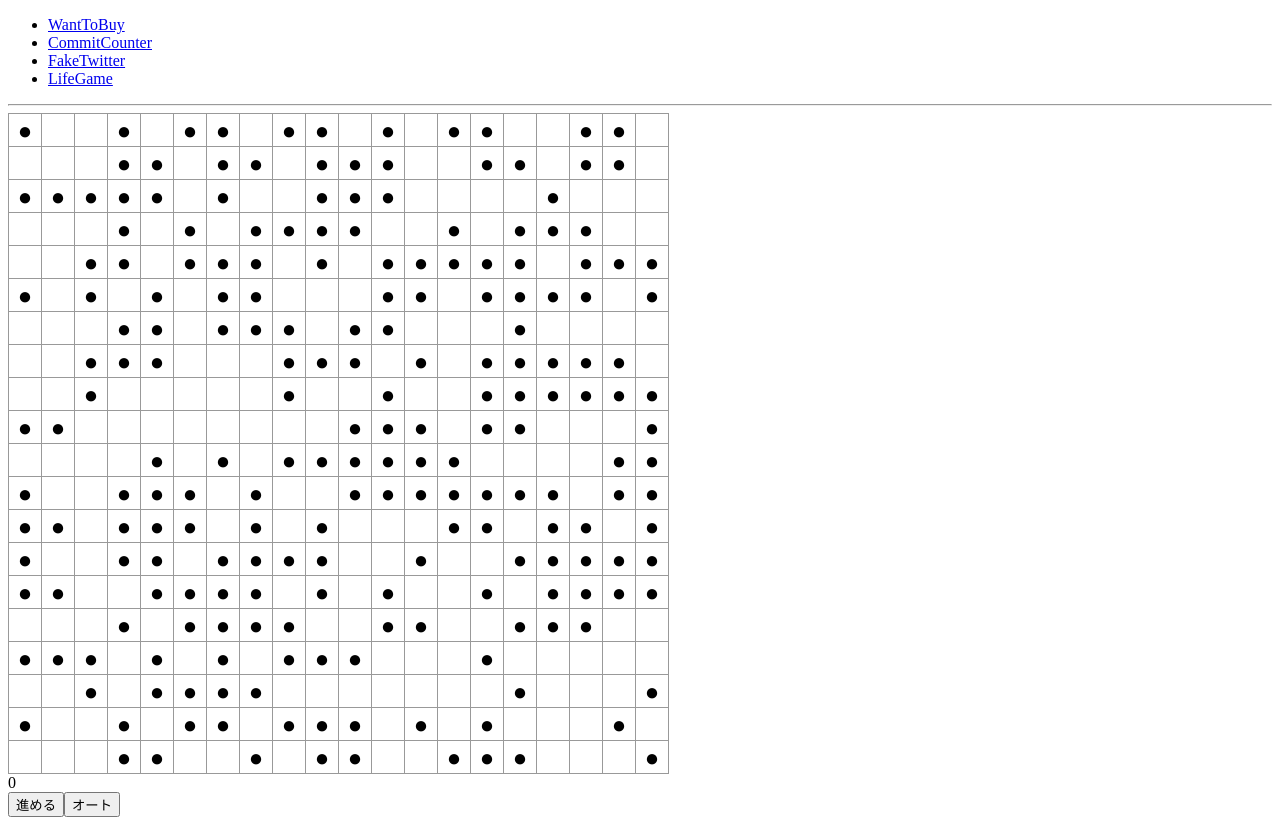
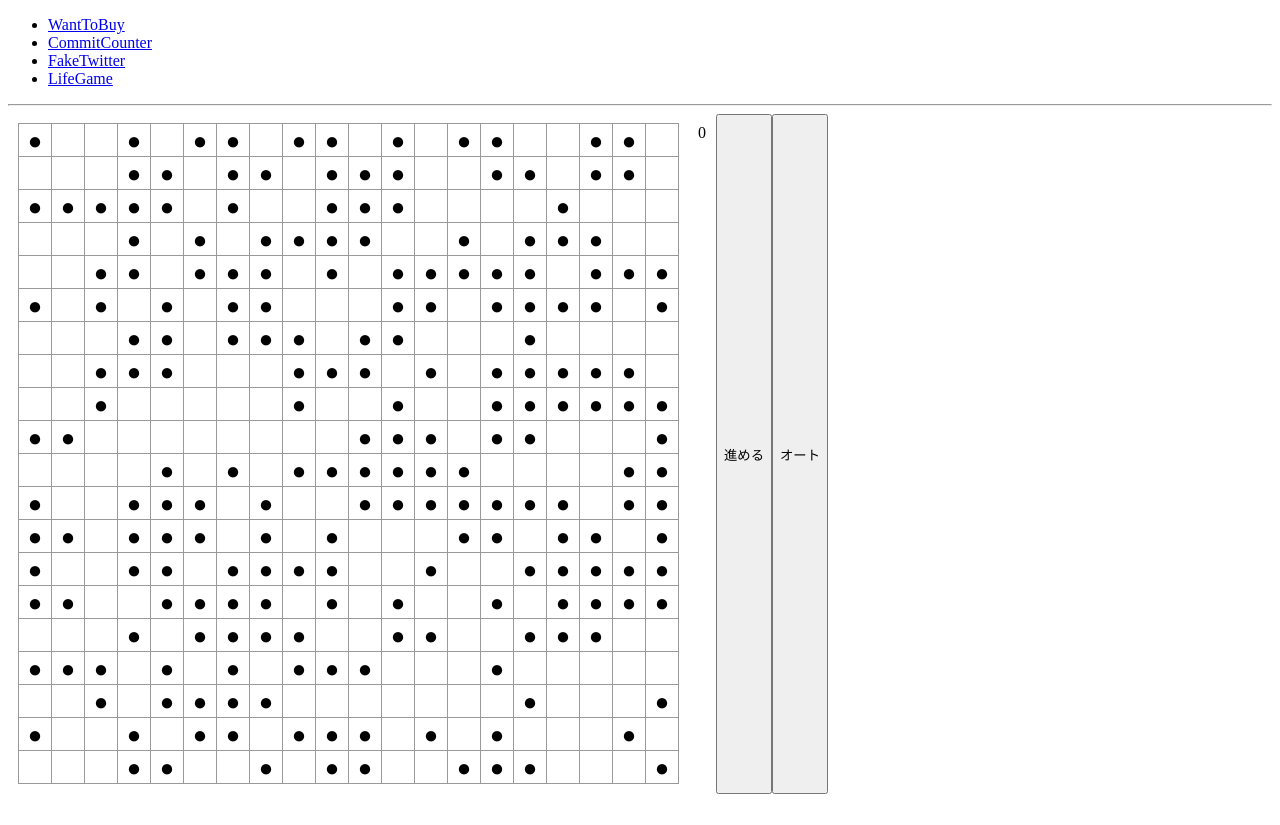
Before and after one commit to SparrowDev514/react-ts-project, a React (Vite) app: page /lifeGame in a window 1280 px wide. After the commit the page ends 802 px from the top, so only its background shows below. Built offline with nearby package versions, Linux system fonts and the light colour scheme.

Commit message:
とりあえずCSSを当てたので配置を後で考える

```diff
--- a/src/pages/LifeGame.tsx
+++ b/src/pages/LifeGame.tsx
@@ -129,22 +129,31 @@ const LifeGame = () => {
     return row;
   };
 
-  // オートの時 終わらないようなやり方を考える
+  const lifeGameStyle = {
+    display: "flex",
+  };
+  const lifeGameBoardStyle = {
+    padding: "10px",
+  };
+  const stepNumStyle = {
+    padding: "10px",
+  };
+  const nextStepButtonStyle = {
+    padding: "10px",
+  };
+  // TODO:オートの時 終わらないようなやり方を考える
   return (
-    <div className="lifeGame">
-      <div className="lifeGameBoard">
+    <div className="lifeGame" style={lifeGameStyle}>
+      <div className="lifeGameBoard" style={lifeGameBoardStyle}>
         {createLifeGameBoard(step)}
-        <div className="stepNum">{step}</div>
       </div>
-
-      <span>
-        <button className="nextStepButton" onClick={nextState}>
-          進める
-        </button>
-      </span>
-      <span>
-        <button className="autoStep">オート</button>
-      </span>
+      <div className="stepNum" style={stepNumStyle}>
+        {step}
+      </div>
+      <button className="nextStepButton" onClick={nextState}>
+        進める
+      </button>
+      <button className="autoStep">オート</button>
     </div>
   );
 };
```
